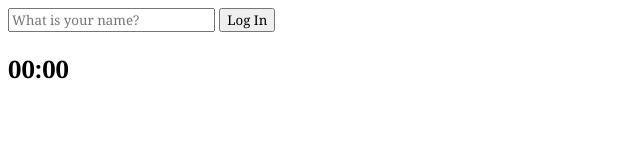
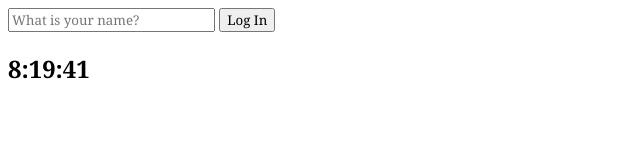
Before and after one commit to Esther-jiwon/Practice_javascript_to-do-List, a plain HTML site: page Login/index.html in a window 1280 px wide. Shown: the full height of the page, 0-640 px from the left. Drawn offline with Linux system fonts and the light colour scheme; files that its build step writes are made by us from their sources.

Commit message:
1.1 Timeouts and Dates

```diff
--- a/Login/index.html
+++ b/Login/index.html
@@ -11,7 +11,7 @@
         <input required maxlength="15" type="text" placeholder="What is your name?">
         <button>Log In</button>
     </form>
-    <h2 id="clock">00:00</h2>
+    <h2 id="clock">00:00:00</h2>
     <h1 id="greeting" class="hidden"></h1>
     <script src="js/greetings.js"></script>
     <Script src="js/clock.js"></Script>
--- a/Login/js/clock.js
+++ b/Login/js/clock.js
@@ -1,7 +1,9 @@
 const clock = document.querySelector("h2#clock");
 
- function sayHello() {
-     console.log("hello");
+ function getClock() {
+     const date = new Date();
+     clock.innerText = `${date.getHours()}:${date.getMinutes()}:${date.getSeconds()}`;
  }
 
- setInterval(sayHello, 5000);
+ getClock();
+ setInterval(getClock, 5000);
```
